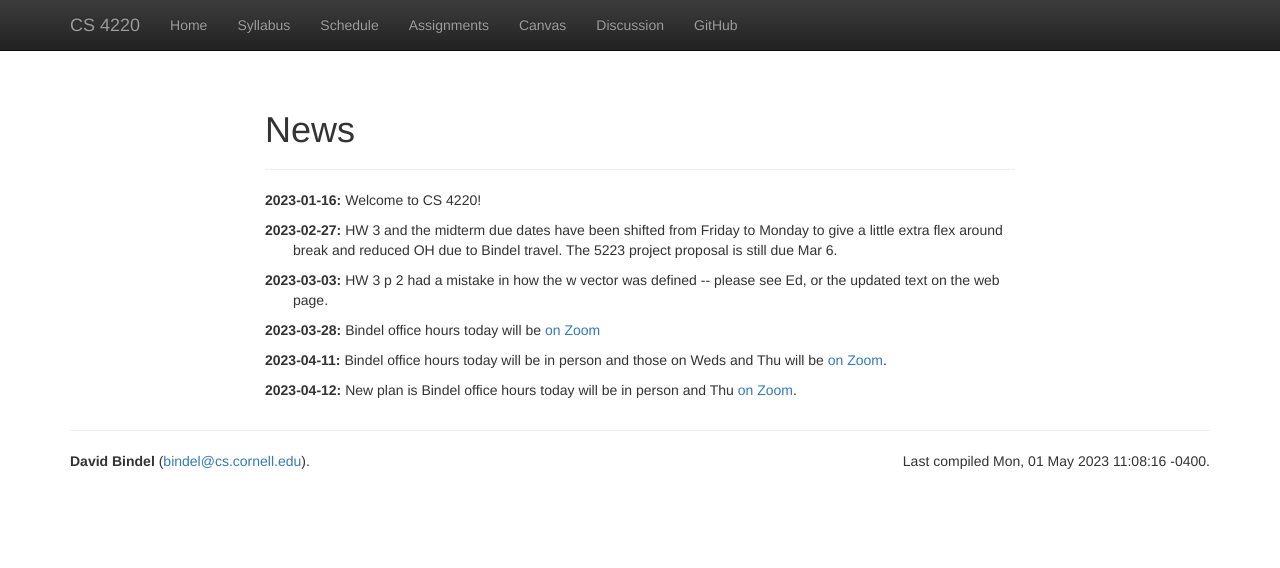
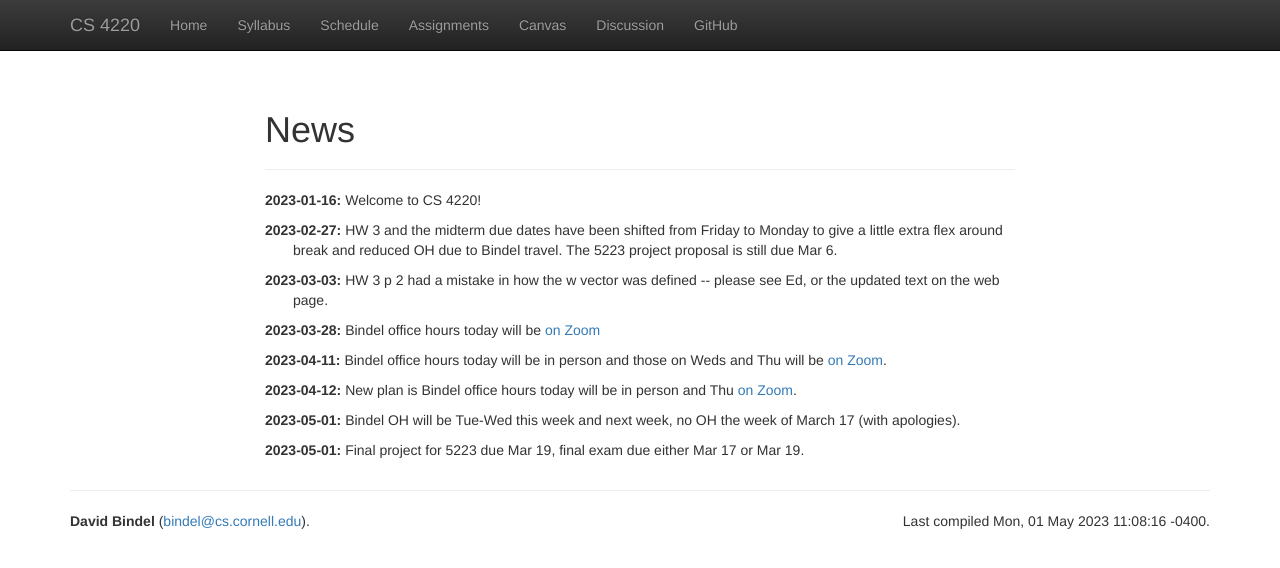
Before and after one commit to dbindel/cs4220-s23, a Jekyll site: the page built from web/news.html, in a window 1280 px wide. Shown: the top 568 px of the page. Built offline with Jekyll 4.4.1, drawn with Linux system fonts in a browser that asks for light colours; nearby versions of some CDN libraries.

Commit message:
Add news bullets.

```diff
--- a/web/_data/news.yml
+++ b/web/_data/news.yml
@@ -1,3 +1,9 @@
+-
+  date: 2023-05-01
+  text: Final project for 5223 due Mar 19, final exam due either Mar 17 or Mar 19.
+-
+  date: 2023-05-01
+  text: Bindel OH will be Tue-Wed this week and next week, no OH the week of March 17 (with apologies).
 -
   date: 2023-04-12
   text: New plan is Bindel office hours today will be in person and Thu <a href="https://cornell.zoom.us/j/98649265716?pwd=MEpWMWYzWmx3eTJoeWQzbmFJd1BNUT09">on Zoom</a>.
```
